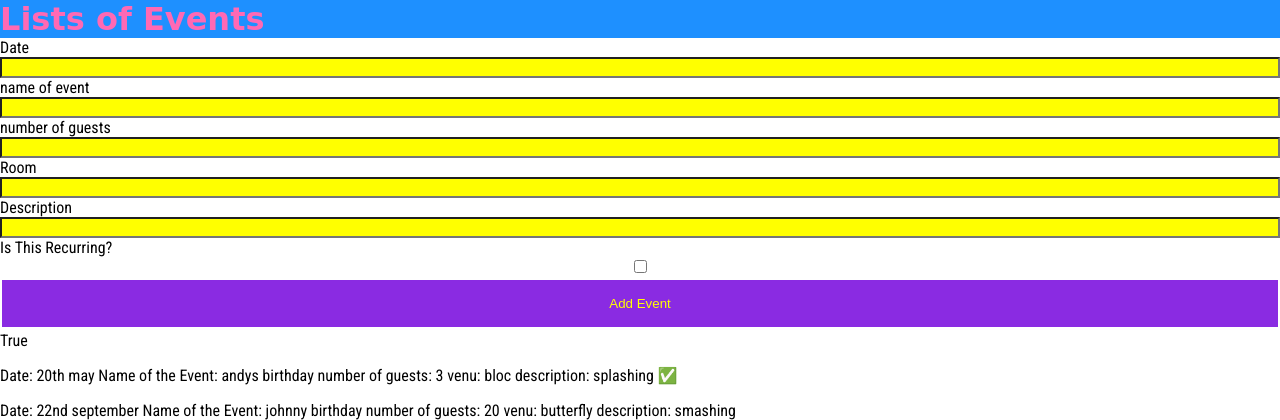
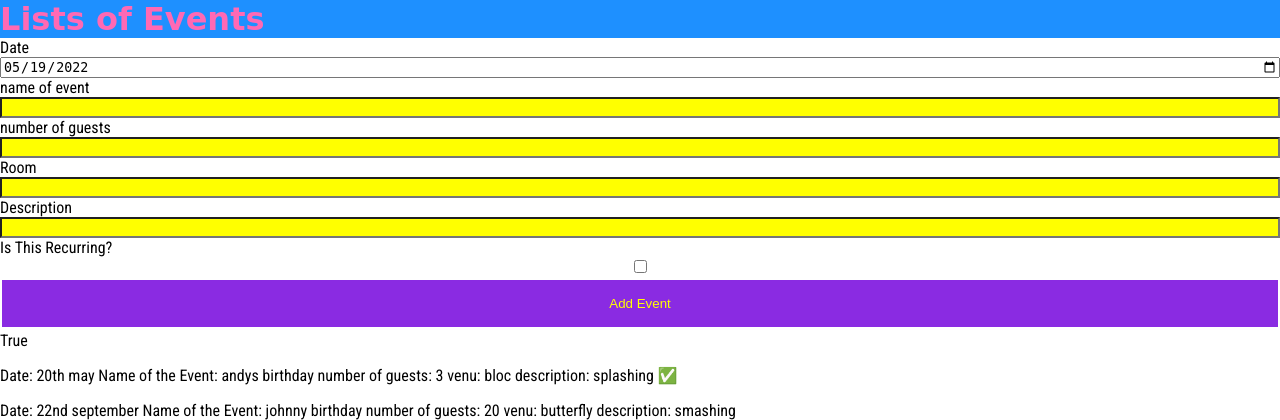
Before and after one commit to andrewhoward96/week_3_events_planning_day_4, a Flask app: page /events in a window 1280 px wide. Shown: the top 420 px of the page. Run offline with Flask 2, Linux system fonts and the light colour scheme; some web fonts are replaced.

Commit message:
added date picker

```diff
--- a/templates/index.html
+++ b/templates/index.html
@@ -18,7 +18,7 @@
     <form action="/events" method="post">
 
         <label for="date">Date</label>
-        <input type="text" name="date" id="date">
+        <input type="date" name="date" id="date" value="2022-05-19">
 
         <label for="name_event">name of event</label>
         <input name="name_event" type="text">
```
